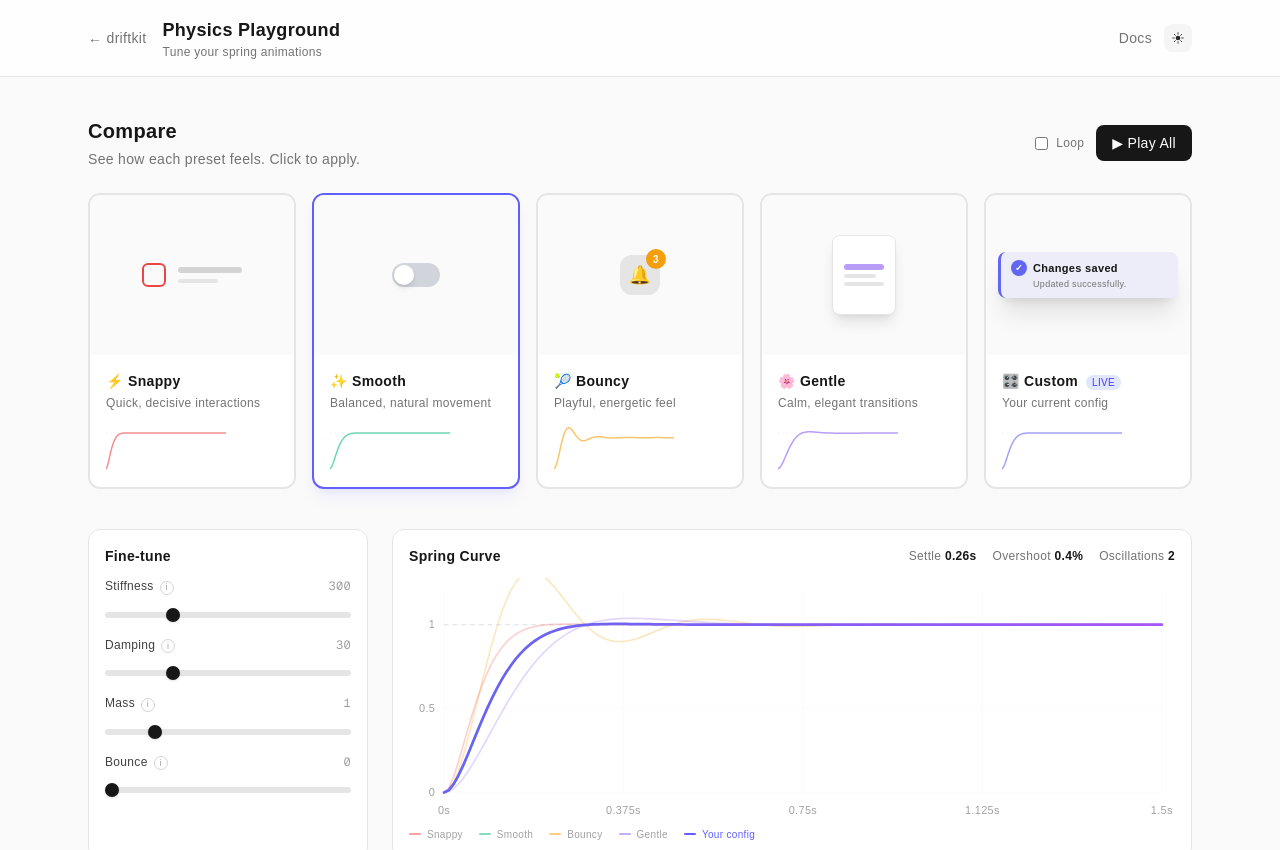
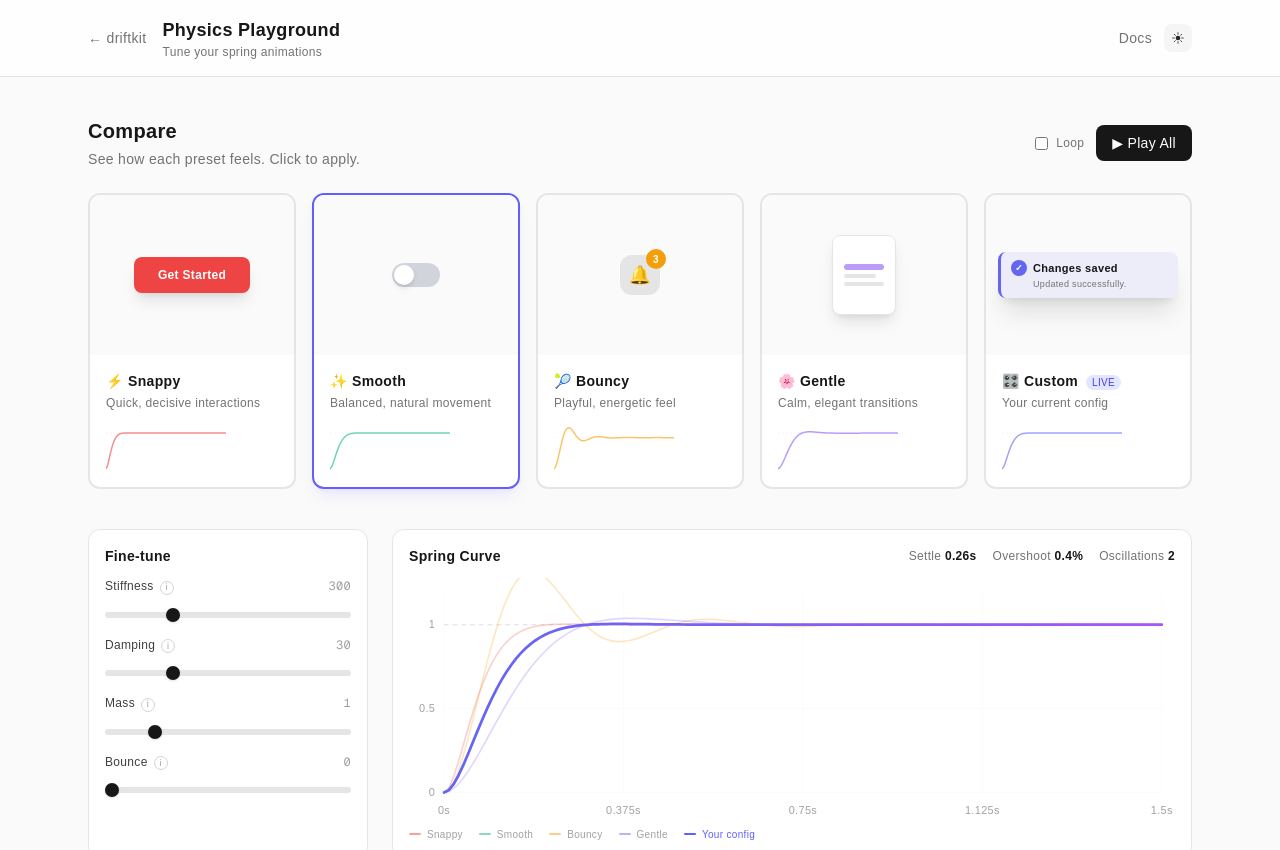
Before and after one commit to kippledigital/driftkit, a Next.js app: page /playground in a window 1280 px wide. Shown: the top 850 px of the page. Built offline with nearby package versions, Linux system fonts and the light colour scheme; a web font is replaced by a local one.

Commit message:
fix: snappy demo → button press with scale + bounce

```diff
--- a/src/app/playground/page.tsx
+++ b/src/app/playground/page.tsx
@@ -117,36 +117,17 @@ function MiniCurve({ config, color = "#6366f1", height = 48, width = 120 }: {
 // ANIMATION DEMOS — each preset shows a different micro-interaction
 // =============================================================================
 
-function CheckboxDemo({ isPlaying, color, springTransition }: { isPlaying: boolean; color: string; springTransition: object }) {
+function ButtonPressDemo({ isPlaying, color, springTransition }: { isPlaying: boolean; color: string; springTransition: object }) {
   return (
-    <div className="flex items-center justify-center gap-3 h-full">
-      <div className="relative">
-        <motion.div
-          className="w-6 h-6 rounded-md border-2 flex items-center justify-center"
-          style={{ borderColor: color, backgroundColor: isPlaying ? color : "transparent" }}
-          animate={isPlaying ? { scale: [0.8, 1.15, 1] } : { scale: 1 }}
-          transition={springTransition}
-        >
-          <motion.svg
-            width="14" height="14" viewBox="0 0 14 14" fill="none"
-            animate={isPlaying ? { pathLength: [0, 1], opacity: [0, 1] } : { opacity: isPlaying ? 1 : 0 }}
-          >
-            <motion.path
-              d="M2.5 7L5.5 10L11.5 4"
-              stroke="white"
-              strokeWidth="2"
-              strokeLinecap="round"
-              strokeLinejoin="round"
-              animate={isPlaying ? { pathLength: [0, 1] } : {}}
-              transition={springTransition}
-            />
-          </motion.svg>
-        </motion.div>
-      </div>
-      <div className="flex flex-col gap-1.5">
-        <div className="w-16 h-1.5 rounded-full bg-neutral-300 dark:bg-neutral-600" />
-        <div className="w-10 h-1 rounded-full bg-neutral-200 dark:bg-neutral-700" />
-      </div>
+    <div className="flex items-center justify-center h-full">
+      <motion.div
+        className="px-6 py-2.5 rounded-lg text-white text-xs font-semibold shadow-lg"
+        style={{ backgroundColor: color }}
+        animate={isPlaying ? { scale: [1, 0.88, 1.05, 1], y: [0, 2, -1, 0] } : { scale: 1, y: 0 }}
+        transition={springTransition}
+      >
+        Get Started
+      </motion.div>
     </div>
   );
 }
@@ -227,7 +208,7 @@ function ToastDemo({ isPlaying, color, springTransition }: { isPlaying: boolean;
 }
 
 const demoComponents: Record<string, React.FC<{ isPlaying: boolean; color: string; springTransition: object }>> = {
-  snappy: CheckboxDemo,
+  snappy: ButtonPressDemo,
   smooth: ToggleSwitchDemo,
   bouncy: NotificationBadgeDemo,
   gentle: CardSlideDemo,
```
